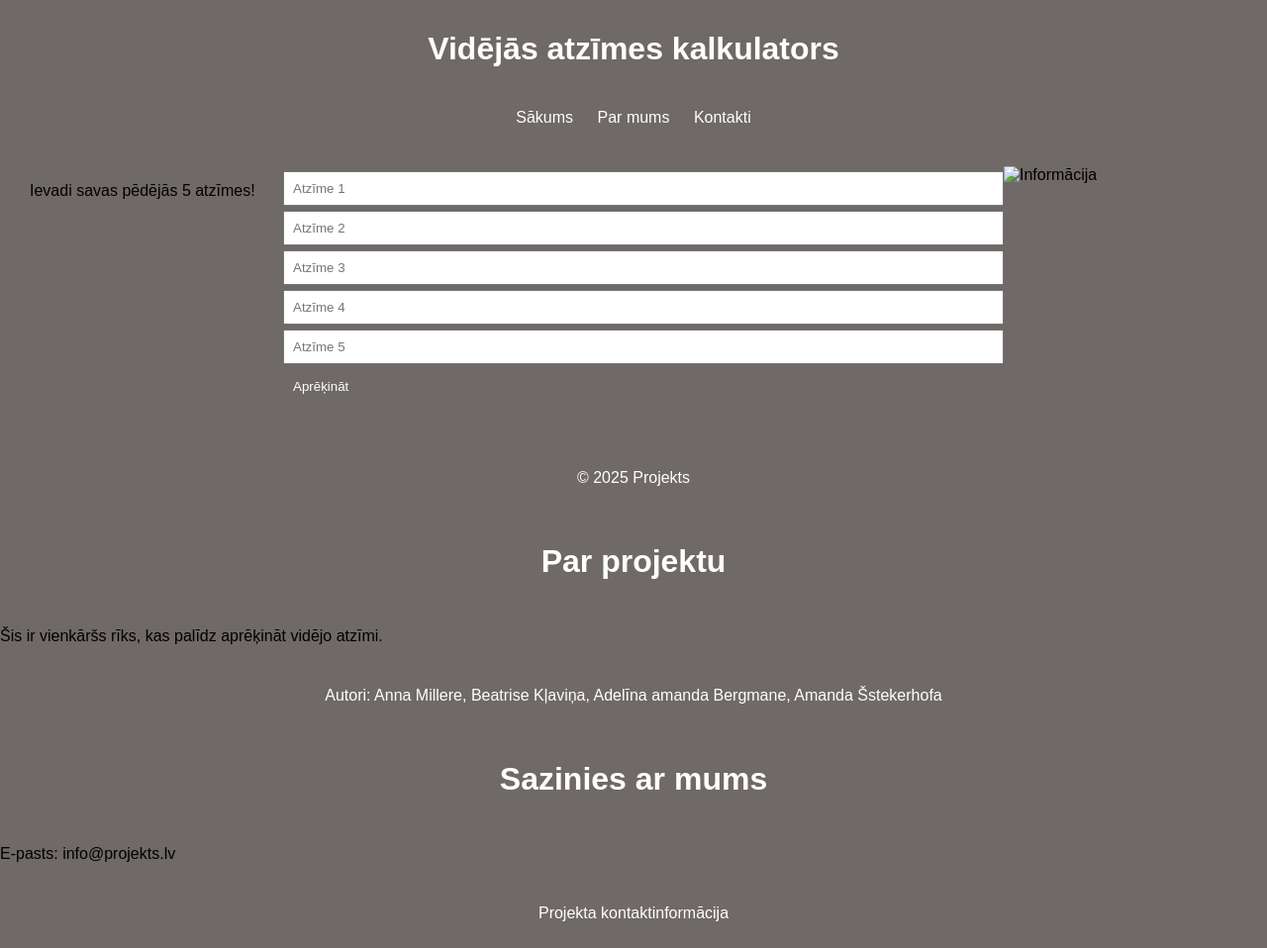
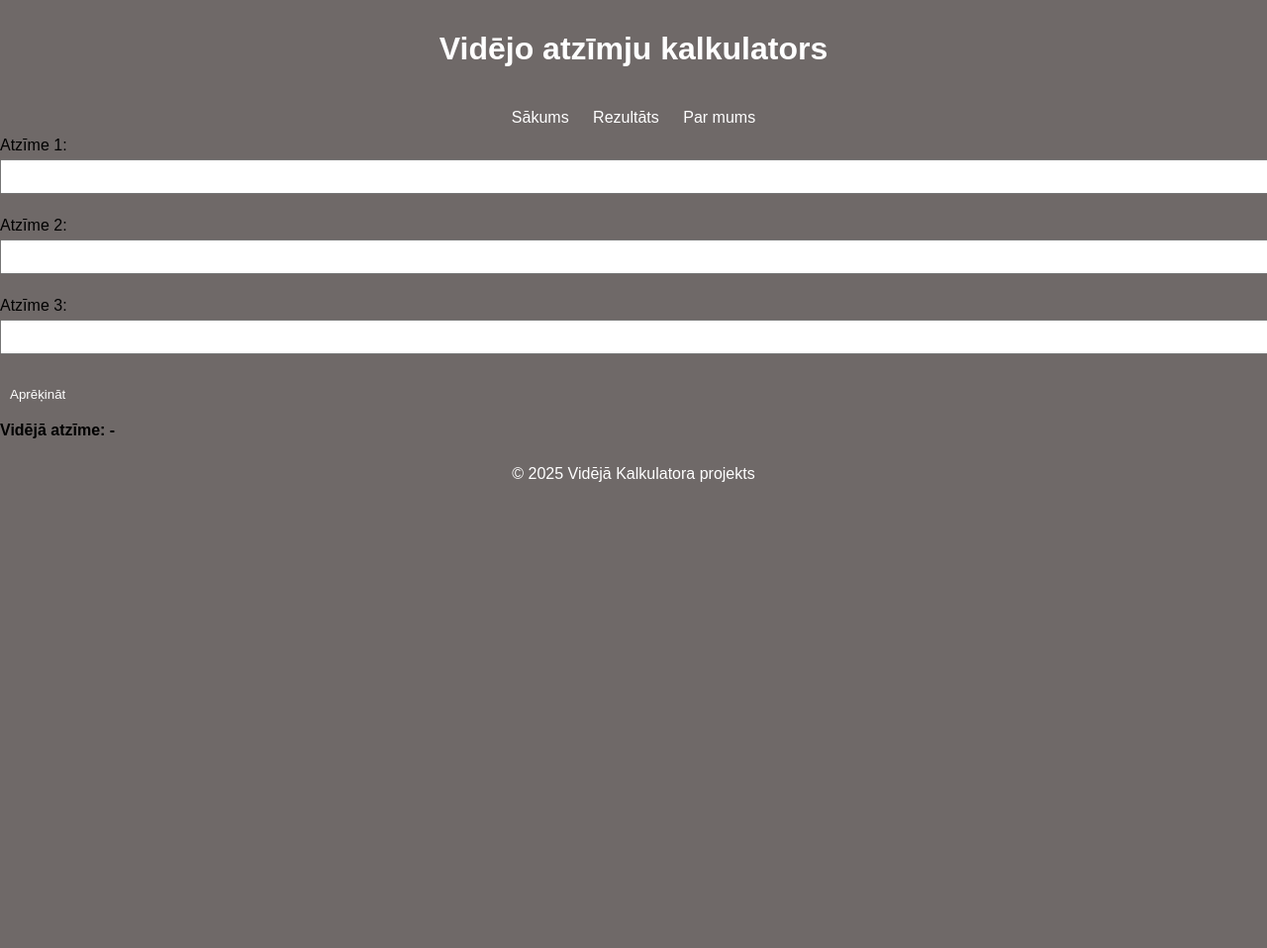
Before and after one commit to beatrisekk08/mans-milakais-projekts-programesana, a plain HTML site: page index.html in a window 1280 px wide. Shown: the whole page at 99% size. After the commit the page ends 800 px from the top, so only its background shows below. Drawn offline with Linux system fonts and the light colour scheme.

Commit message:
Update index.html

```diff
--- a/index.html
+++ b/index.html
@@ -1,73 +1,30 @@
 <!DOCTYPE html>
-<html lang="lv">
+<html>
 <head>
-    <meta charset="UTF-8">
-    <title>Vidējās atzīmes kalkulators</title>
+  <title>Vidējo atzīmju kalkulators</title>
   <link rel="stylesheet" href="style.css">
 </head>
 <body>
-    <header>
-        <h1>Vidējās atzīmes kalkulators</h1>
-    </header>
-
+  <header><h1>Vidējo atzīmju kalkulators</h1></header>
   <nav>
     <a href="index.html">Sākums</a>
-        <a href="about.html">Par mums</a>
-        <a href="contact.html">Kontakti</a>
+    <a href="rezultats.html">Rezultāts</a>
+    <a href="kontakti.html">Par mums</a>
   </nav>
 
-    <div class="container">
-        <div class="left-content">
-            <p>Ievadi savas pēdējās 5 atzīmes!</p>
+  <div id="left-content">
+    <label>Atzīme 1: <input type="number" id="mark1"></label><br>
+    <label>Atzīme 2: <input type="number" id="mark2"></label><br>
+    <label>Atzīme 3: <input type="number" id="mark3"></label><br>
+    <button onclick="calculateAverage()">Aprēķināt</button>
   </div>
 
-        <div class="center-content">
-            <form id="gradeForm">
-                <input type="text" placeholder="Atzīme 1">
-                <input type="text" placeholder="Atzīme 2">
-                <input type="text" placeholder="Atzīme 3">
-                <input type="text" placeholder="Atzīme 4">
-                <input type="text" placeholder="Atzīme 5">
-                <button type="button" onclick="calculateAverage()">Aprēķināt</button>
-            </form>
-            <div id="result"></div>
+  <div id="right-content">
+    <p id="result">Vidējā atzīme: -</p>
   </div>
 
-        <div class="right-content">
-            <img src="info.png" alt="Informācija" width="100">
-        </div>
-    </div>
-
-    <footer>
-        <p>&copy; 2025 Projekts</p>
-    </footer>
+  <footer>© 2025 Vidējā Kalkulatora projekts</footer>
 
   <script src="script.js"></script>
 </body>
 </html>
-<!DOCTYPE html>
-<html lang="lv">
-<head>
-    <meta charset="UTF-8">
-    <title>Par mums</title>
-    <link rel="stylesheet" href="style.css">
-</head>
-<body>
-    <header><h1>Par projektu</h1></header>
-    <p>Šis ir vienkāršs rīks, kas palīdz aprēķināt vidējo atzīmi.</p>
-    <footer><p>Autori: Anna Millere, Beatrise Kļaviņa, Adelīna amanda Bergmane, Amanda Šstekerhofa</p></footer>
-</body>
-</html>
-<!DOCTYPE html>
-<html lang="lv">
-<head>
-    <meta charset="UTF-8">
-    <title>Kontakti</title>
-    <link rel="stylesheet" href="style.css">
-</head>
-<body>
-    <header><h1>Sazinies ar mums</h1></header>
-    <p>E-pasts: info@projekts.lv</p>
-    <footer><p>Projekta kontaktinformācija</p></footer>
-</body>
-</html>
```
Lines whose indentation alone changed are shown as unchanged.
